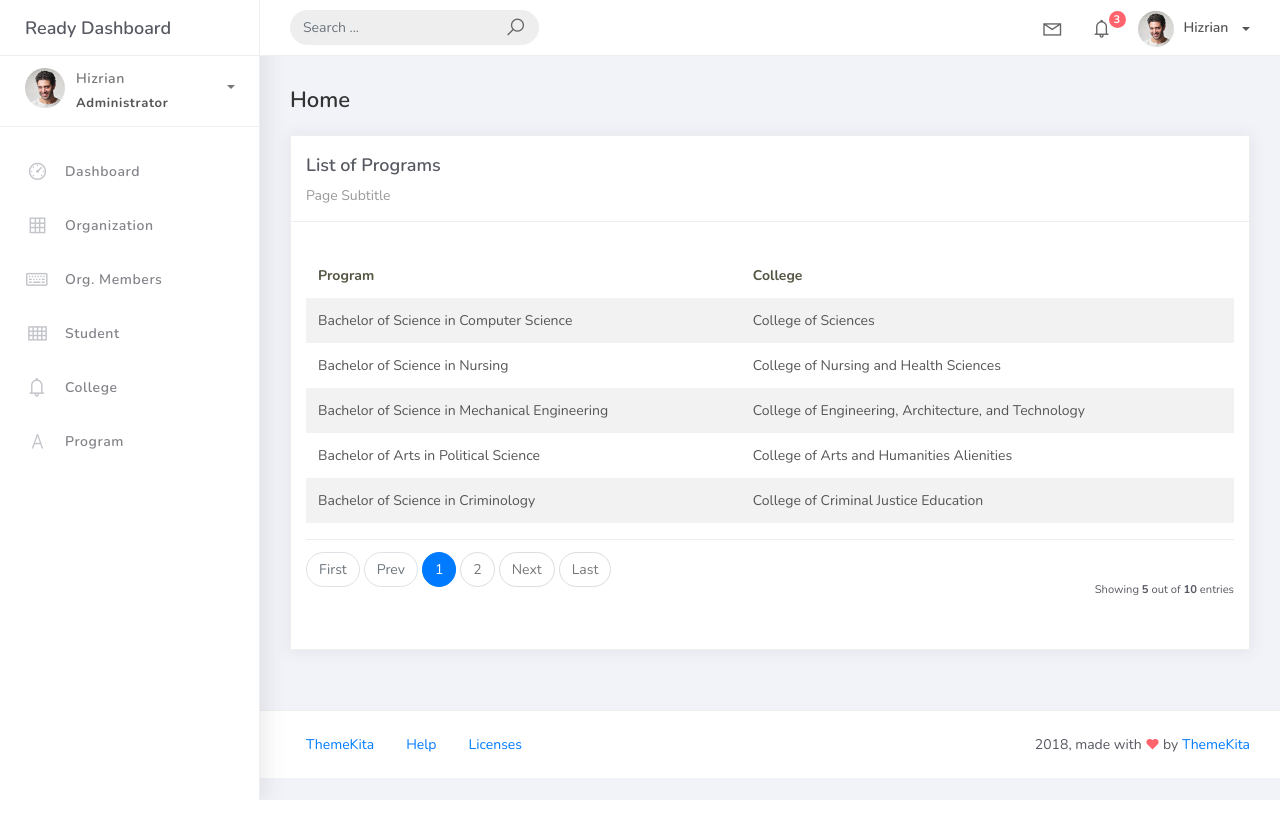
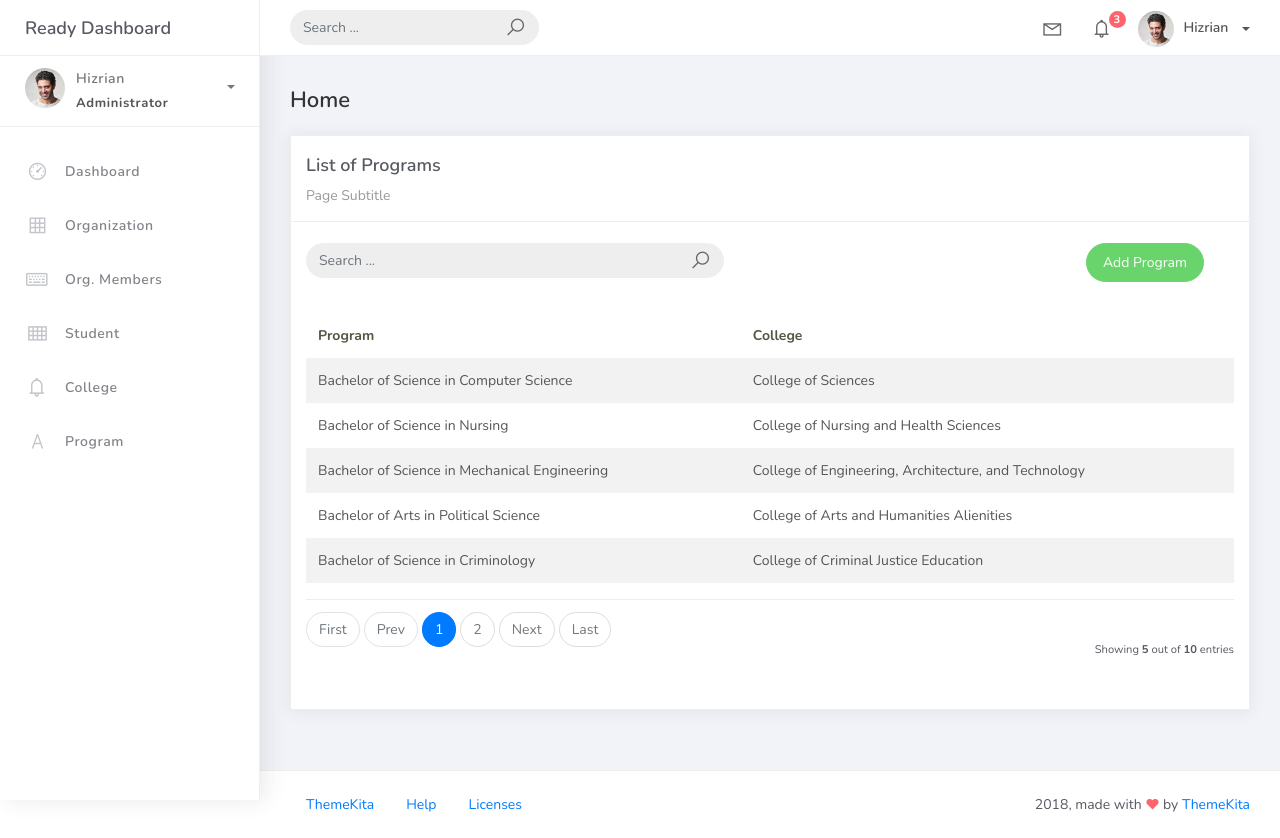
Before and after one commit to ink3rroll/PSUsphere, a Django app: page /program_list in a window 1280 px wide. Before the commit the page ends 800 px from the top, so only its background shows below. Run offline with Django 4.2, Linux system fonts and the light colour scheme; data comes from the database, SQL or seed files in the repository; both versions use the stored data as it was after the commit; some libraries are stand-ins or nearby versions.

Commit message:
finished add program feature

```diff
--- a/projectsite/projectsite/urls.py
+++ b/projectsite/projectsite/urls.py
@@ -20,7 +20,7 @@ from studentorg.views import HomePageView, OrganizationList, OrganizationCreateV
 from studentorg.views import OrgMemberList, OrgMemberCreateView, OrgMemberUpdateView, OrgMemberDeleteView
 from studentorg.views import StudentList, StudentCreateView, StudentUpdateView, StudentDeleteView
 from studentorg.views import CollegeList, CollegeCreateView, CollegeUpdateView, CollegeDeleteView
-from studentorg.views import ProgramList
+from studentorg.views import ProgramList, ProgramCreateView
 from studentorg import views
 
 urlpatterns = [
@@ -43,5 +43,6 @@ urlpatterns = [
     path('college_list/<pk>', CollegeUpdateView.as_view(), name='college-update'),
     path('college_list/<pk>/delete', CollegeDeleteView.as_view(), name='college-delete'),
     path('program_list', ProgramList.as_view(), name='program-list'),
+    path('program_list/add', ProgramCreateView.as_view(), name='program-add'),
 
 ]
--- a/projectsite/studentorg/views.py
+++ b/projectsite/studentorg/views.py
@@ -2,7 +2,7 @@ from django.shortcuts import render
 from django.views.generic.list import ListView
 from django.views.generic.edit import CreateView, UpdateView, DeleteView
 from studentorg.models import Organization, OrgMember, Student, College, Program
-from studentorg.forms import OrganizationForm, OrgMemberForm, StudentForm, CollegeForm
+from studentorg.forms import OrganizationForm, OrgMemberForm, StudentForm, CollegeForm, ProgramForm
 from django.urls import reverse_lazy
 
 class OrganizationDeleteView(DeleteView):
@@ -111,6 +111,12 @@ class CollegeCreateView(CreateView):
     template_name = 'college_add.html'
     success_url = reverse_lazy('college-list')
 
+class ProgramCreateView(CreateView):
+    model = Program
+    form_class = ProgramForm
+    template_name = 'program_add.html'
+    success_url = reverse_lazy('program-list')
+
 
 
 # Create your views here.
--- a/projectsite/templates/program_list.html
+++ b/projectsite/templates/program_list.html
@@ -11,6 +11,27 @@
             <div class="card-title">List of Programs</div>
             <div class="card-category">Page Subtitle</div>
           </div>
+          <br />
+<div class="col-md-12 row">
+  <div class="col-md-6">
+    <form class="navbar-left navbar-form nav-search mr-md-3" action="">
+      <div class="input-group">
+        <input type="text" placeholder="Search ..." class="form-control" />
+        <div class="input-group-append">
+          <span class="input-group-text">
+            <i class="la la-search search-icon"></i>
+          </span>
+        </div>
+      </div>
+    </form>
+  </div>
+  <div class="col-md-6">
+    <div class="pull-right">
+      <a href="{% url 'program-add' %}" class="btn btn-success btn-rounded">Add Program</a>
+    </div>
+  </div>
+</div>
+
           <div class="card-body">
             <table class="table table-striped mt-3">
               <thead>
```
Also changed, not shown: projectsite/studentorg/forms.py (+7 -1 lines), projectsite/templates/program_add.html (added, +34 -0 lines), projectsite/db.sqlite3.
